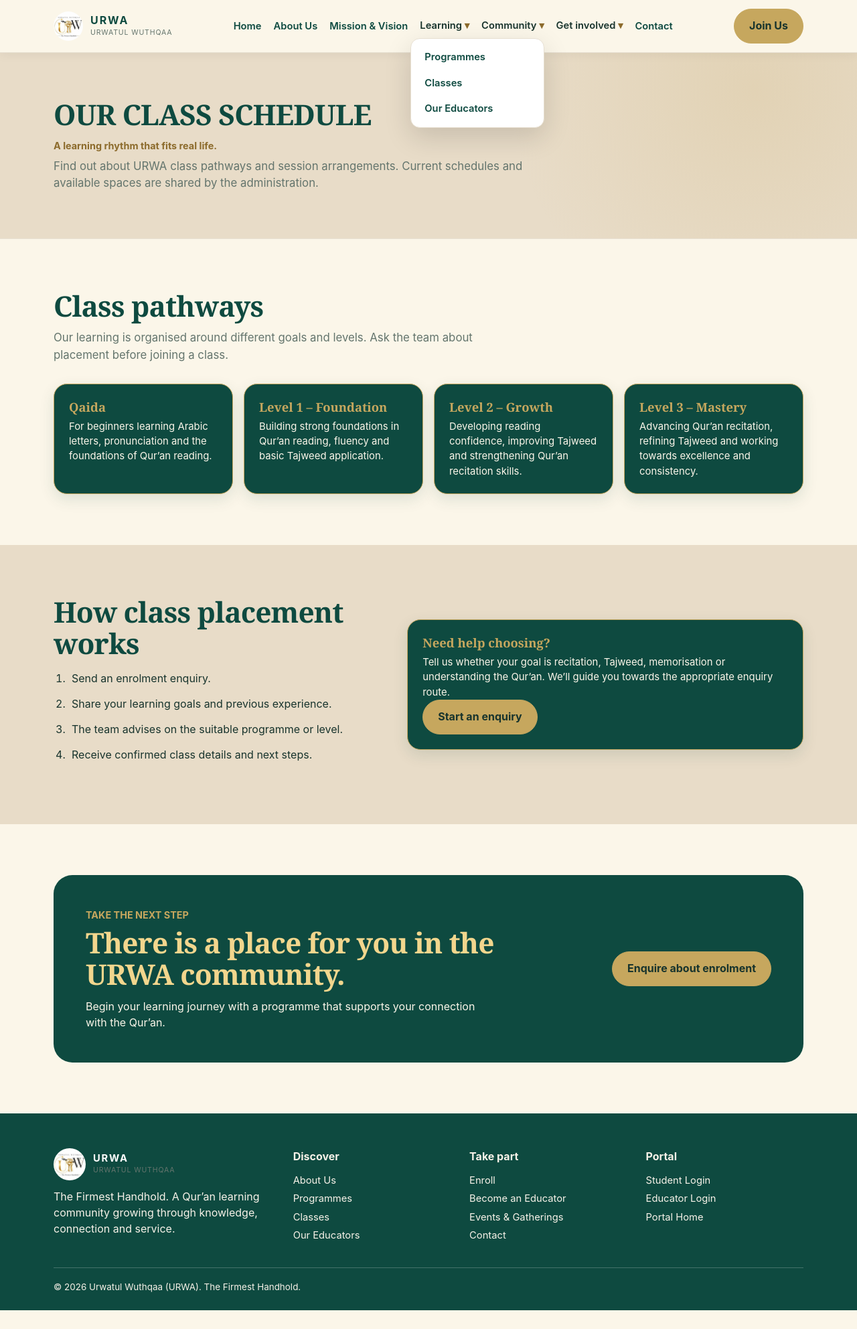
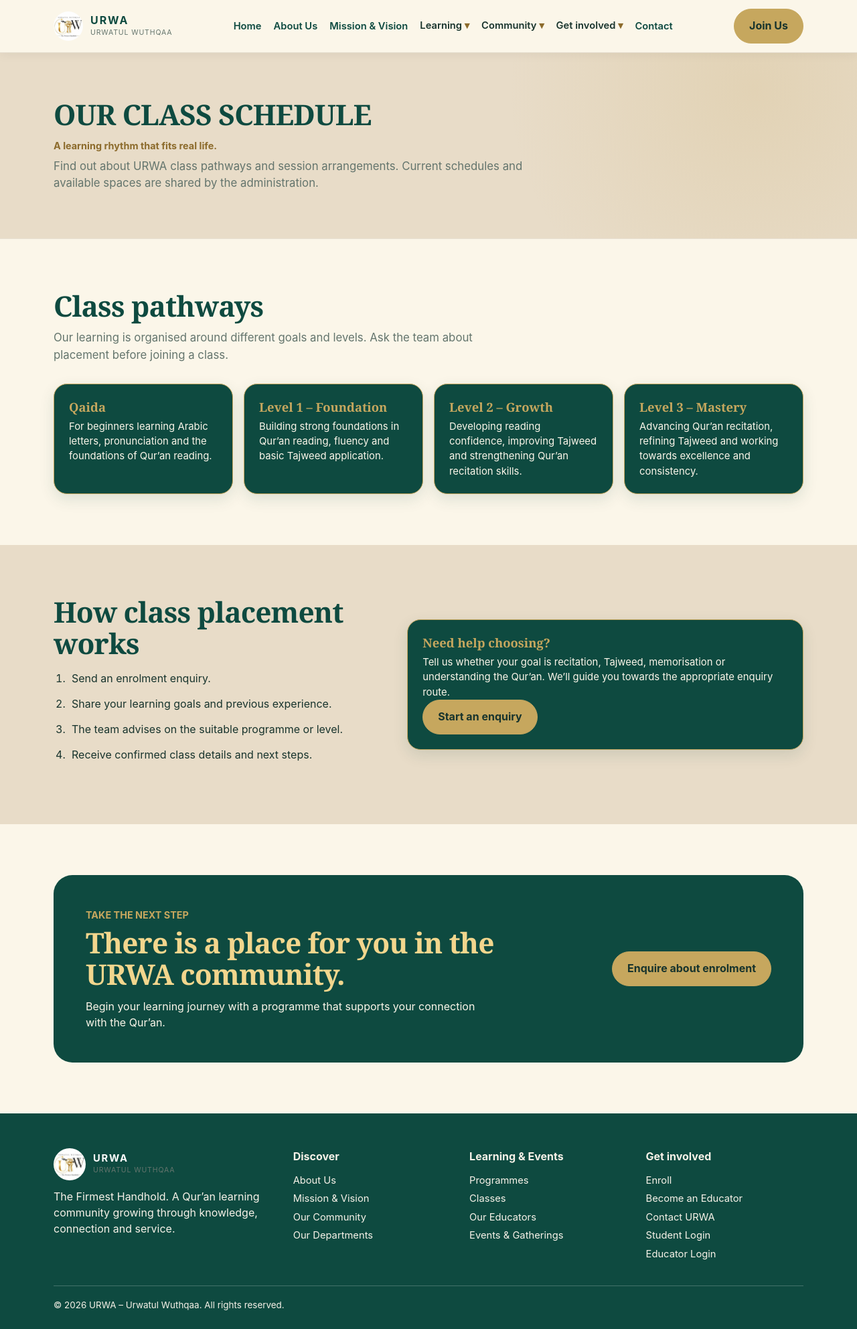
Before and after one commit to Meedraar/Urwa, a plain HTML site: page classes.html in a window 1280 px wide. Shown: the whole page at 67% size. Before the commit the page ends 1957 px from the top, so only its background shows below. Drawn offline with Linux system fonts and the light colour scheme.

Commit message:
Complete shared footer and navigation on classes.html

```diff
--- a/classes.html
+++ b/classes.html
@@ -34,7 +34,7 @@
 <a href="index.html">Home</a>
 <a href="about.html">About Us</a>
 <a href="mission-vision.html">Mission &amp; Vision</a>
-<details open><summary>Learning</summary><div class="dd">
+<details><summary>Learning</summary><div class="dd">
 <a href="programmes.html">Programmes</a>
 <a href="classes.html" aria-current="page">Classes</a>
 <a href="teachers.html">Our Educators</a>
@@ -188,58 +188,12 @@
 </main>
 
 <!-- FOOTER -->
-<footer>
-  <div class="wrap">
-
-    <div class="fg">
-
-      <div>
-        <a class="brand" href="index.html">
-          <img src="assets/logo.jpg" alt="URWA logo">
-          <span>
-            <b>URWA</b>
-            <small>URWATUL WUTHQAA</small>
-          </span>
-        </a>
-
-        <p class="footer-intro">
-          The Firmest Handhold. A Qur’an learning community
-          growing through knowledge, connection and service.
-        </p>
-      </div>
-
-      <div>
-        <h4>Discover</h4>
-        <a href="about.html">About Us</a>
-        <a href="programmes.html">Programmes</a>
-        <a href="classes.html">Classes</a>
-        <a href="teachers.html">Our Educators</a>
-      </div>
-
-      <div>
-        <h4>Take part</h4>
-        <a href="enroll.html">Enroll</a>
-        <a href="become-teacher.html">Become an Educator</a>
-        <a href="events.html">Events & Gatherings</a>
-        <a href="contact.html">Contact</a>
-      </div>
-
-      <div>
-        <h4>Portal</h4>
-        <a href="portal/student/student-login.html">Student Login</a>
-        <a href="portal/abla/teacher-login.html">Educator Login</a>
-        <a href="portal/student/index.html">Portal Home</a>
-      </div>
-
-    </div>
-
-    <div class="copy">
-      © <span id="yr"></span> Urwatul Wuthqaa (URWA).
-      The Firmest Handhold.
-    </div>
-
-  </div>
-</footer>
+<footer><div class="wrap"><div class="fg">
+<div><a class="brand" href="index.html"><img src="assets/logo.jpg" alt="URWA logo"><span><b>URWA</b><small>URWATUL WUTHQAA</small></span></a><p class="footer-intro">The Firmest Handhold. A Qur’an learning community growing through knowledge, connection and service.</p></div>
+<div><h4>Discover</h4><a href="about.html">About Us</a><a href="mission-vision.html">Mission &amp; Vision</a><a href="community.html">Our Community</a><a href="departments.html">Our Departments</a></div>
+<div><h4>Learning &amp; Events</h4><a href="programmes.html">Programmes</a><a href="classes.html">Classes</a><a href="teachers.html">Our Educators</a><a href="events.html">Events &amp; Gatherings</a></div>
+<div><h4>Get involved</h4><a href="enroll.html">Enroll</a><a href="become-teacher.html">Become an Educator</a><a href="contact.html">Contact URWA</a><a href="portal/student/student-login.html">Student Login</a><a href="portal/abla/teacher-login.html">Educator Login</a></div>
+</div><div class="copy">© <span id="yr"></span> URWA – Urwatul Wuthqaa. All rights reserved.</div></div></footer>
 
 <div id="toast" role="status" aria-live="polite"></div>
 
```
